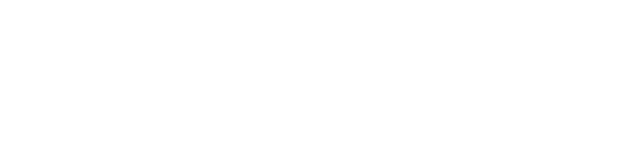
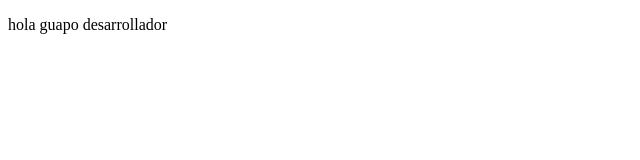
Before and after one commit to tonnyHM/Proyectos-en-proceso, a plain HTML site: page index.html in a window 1280 px wide. Shown: the whole page, without its empty margins (0-640 px from the left). Drawn offline with Linux system fonts and the light colour scheme.

Commit message:
actualiza el guapo desarrollador

```diff
--- a/index.html
+++ b/index.html
@@ -4,6 +4,7 @@
     <meta charset="UTF-8">
     <meta name="viewport" content="width=device-width, initial-scale=1.0">
     <title>sistema de Registro de juegos</title>
+    <p>hola guapo desarrollador</p>
 </head>
 <body>
 
```
